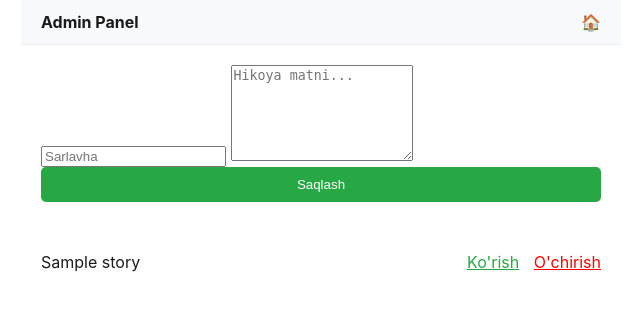
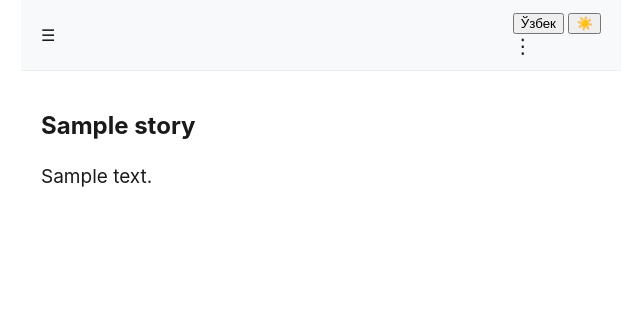
Before and after one commit to qobilshokirov2012-hash/AnICen2, a Flask app: template templates/admin.html in a window 1280 px wide. Shown: the top 311 px of the page, without its empty margins (319-959 px from the left). Run offline with Flask 3, Linux system fonts and the light colour scheme; the template is opened without the code that fills it: most values are stand-ins (such as "Sample title", 1, 10 or a date in 2020).

Commit message:
Update admin.html

```diff
--- a/templates/admin.html
+++ b/templates/admin.html
@@ -1,37 +1,64 @@
 <!DOCTYPE html>
-<html lang="uz">
+<html lang="uz" data-theme="light">
 <head>
     <meta charset="UTF-8">
     <meta name="viewport" content="width=device-width, initial-scale=1.0">
-    <title>Admin Panel</title>
+    <title>Hikoya</title>
     <link rel="stylesheet" href="{{ url_for('static', filename='style.css') }}?v=2.0">
 </head>
 <body>
     <div class="app-container">
         <header>
-            <strong>Admin Panel</strong>
-            <a href="/" style="text-decoration: none;">🏠</a>
+            <div class="menu-icon">☰</div>
+
+            <div class="nav-tools">
+                <button class="btn-icon" id="langBtn" onclick="toggleLang()">Ўзбек</button>
+                <button class="btn-icon" id="themeBtn" onclick="toggleTheme()">☀️</button>
+                <div style="font-size: 20px; cursor: pointer;">⋮</div>
+            </div>
         </header>
 
-        <div class="content">
-            <form method="POST" class="admin-form">
-                <input type="text" name="title" placeholder="Sarlavha" required>
-                <textarea name="content" placeholder="Hikoya matni..." rows="6" required></textarea>
-                <button type="submit" style="background: var(--accent); color: white; border: none; padding: 10px; width: 100%; border-radius: 5px;">Saqlash</button>
-            </form>
+        <main class="content">
+            <div id="lat-content">
+                <h2>{{ story.title_lat }}</h2>
+                <div class="story-text">{{ story.content_lat }}</div>
+            </div>
 
-            <hr style="border: 0; border-top: 1px solid var(--border); margin: 20px 0;">
+            <div id="cyr-content" style="display: none;">
+                <h2>{{ story.title_cyr }}</h2>
+                <div class="story-text">{{ story.content_cyr }}</div>
+            </div>
+        </main>
+    </div>
 
-            {% for s in stories %}
-            <div style="border-bottom: 1px solid var(--border); padding: 10px 0; display: flex; justify-content: space-between;">
-                <span>{{ s.title }}</span>
-                <div>
-                    <a href="/story/{{ s['_id'] }}" style="color: var(--accent); margin-right: 10px;">Ko'rish</a>
-                    <a href="/delete/{{ s['_id'] }}" style="color: red;">O'chirish</a>
-                </div>
-            </div>
-            {% endfor %}
-        </div>
-    </div>
+    <script>
+        function toggleTheme() {
+            const html = document.documentElement;
+            const btn = document.getElementById('themeBtn');
+            if (html.getAttribute('data-theme') === 'light') {
+                html.setAttribute('data-theme', 'dark');
+                btn.innerText = '🌙';
+            } else {
+                html.setAttribute('data-theme', 'light');
+                btn.innerText = '☀️';
+            }
+        }
+
+        function toggleLang() {
+            const btn = document.getElementById('langBtn');
+            const lat = document.getElementById('lat-content');
+            const cyr = document.getElementById('cyr-content');
+
+            if (btn.innerText === 'Ўзбек') {
+                lat.style.display = 'none';
+                cyr.style.display = 'block';
+                btn.innerText = 'Lotin';
+            } else {
+                lat.style.display = 'block';
+                cyr.style.display = 'none';
+                btn.innerText = 'Ўзбек';
+            }
+        }
+    </script>
 </body>
 </html>
```
